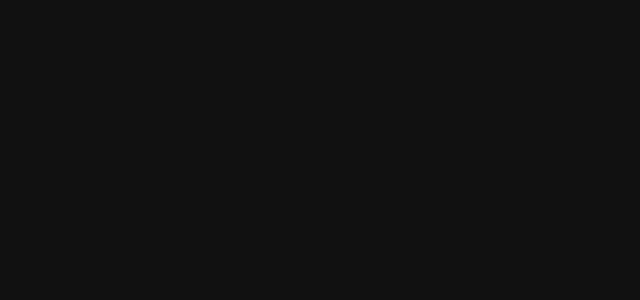
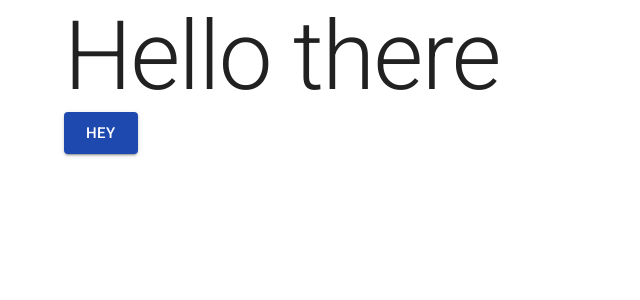
Before and after one commit to AdedigbaOluwad1/e-commerce-app-demo, a React (Vite) app: page / in a window 1280 px wide. Shown: the top 300 px of the page, without its empty margins (0-640 px from the left). Built offline with nearby package versions, Linux system fonts and the light colour scheme.

Commit message:
Still on MUI tutorial

```diff
--- a/src/Root.tsx
+++ b/src/Root.tsx
@@ -2,18 +2,27 @@
 import { createRoot } from 'react-dom/client';
 import { HelmetProvider } from 'react-helmet-async';
 import { RecoilRoot } from 'recoil';
+import { ThemeProvider, createTheme } from '@mui/material';
+import { spacing } from '@mui/system';
+import { dark } from '@mui/material/styles/createPalette';
 
-import ThemeProvider from '@/theme/Provider';
+// import ThemeProvider from '@/theme/Provider';
 
 const container = document.getElementById('root') as HTMLElement;
 const root = createRoot(container);
-
+const theme = createTheme({
+  palette: {
+    primary: {
+      main: "#1e4aaf",
+    }
+  }
+})
 function render(App: ComponentType) {
   root.render(
     <StrictMode>
       <RecoilRoot>
         <HelmetProvider>
-          <ThemeProvider>
+          <ThemeProvider theme={theme}>
             <App />
           </ThemeProvider>
         </HelmetProvider>
--- a/src/pages/Welcome/Welcome.tsx
+++ b/src/pages/Welcome/Welcome.tsx
@@ -1,5 +1,5 @@
 import Meta from '@/components/Meta';
-import { Container } from '@mui/material';
+import { Container, Button, Typography} from '@mui/material';
 import { Link } from 'react-router-dom';
 
 function Welcome() {
@@ -7,9 +7,10 @@
     <>
       <Meta title="Welcome" />
       <Container>
-        <div className='flex'>
-
-        </div>
+        <Typography variant='h1'>Hello there</Typography>
+        <Button variant='contained' color='primary' size='large'>
+          Hey
+        </Button>
       </Container>
     </>
   );
```
